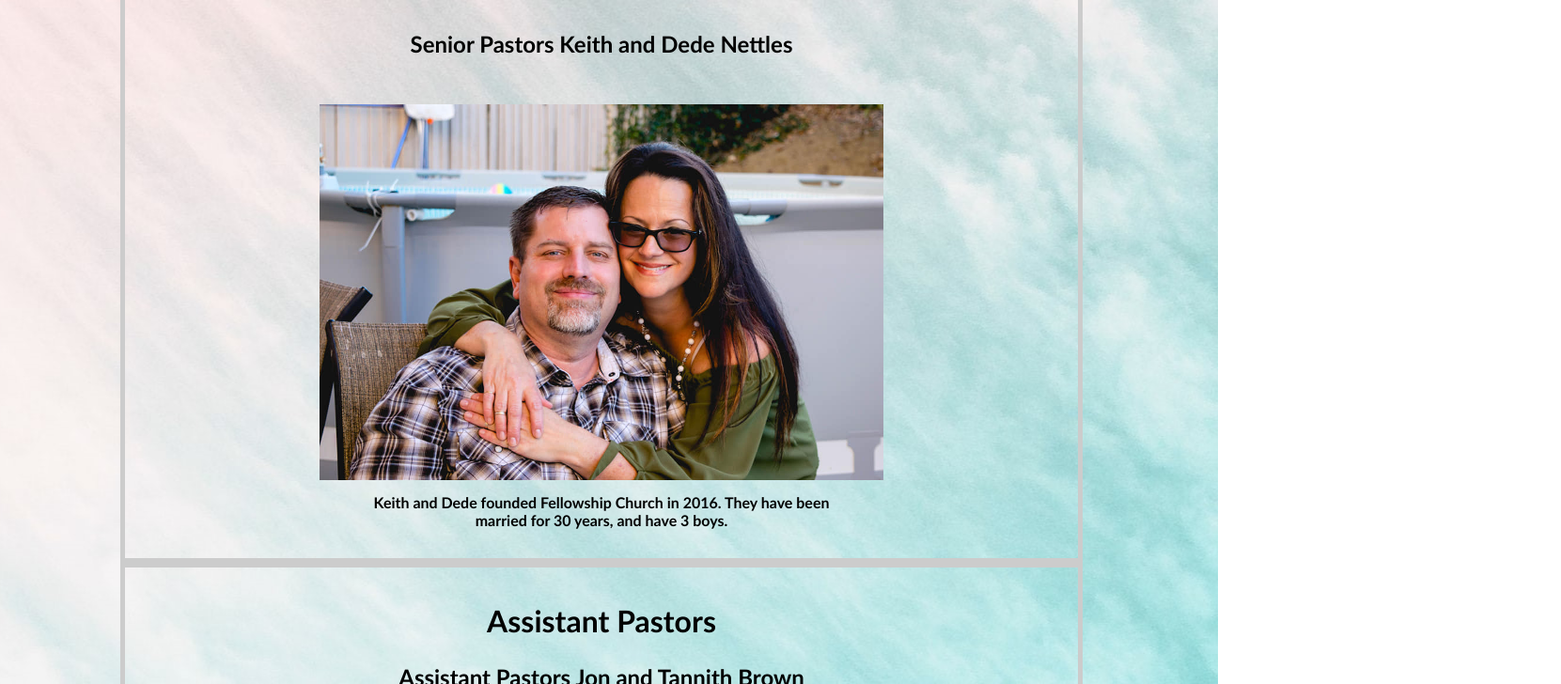
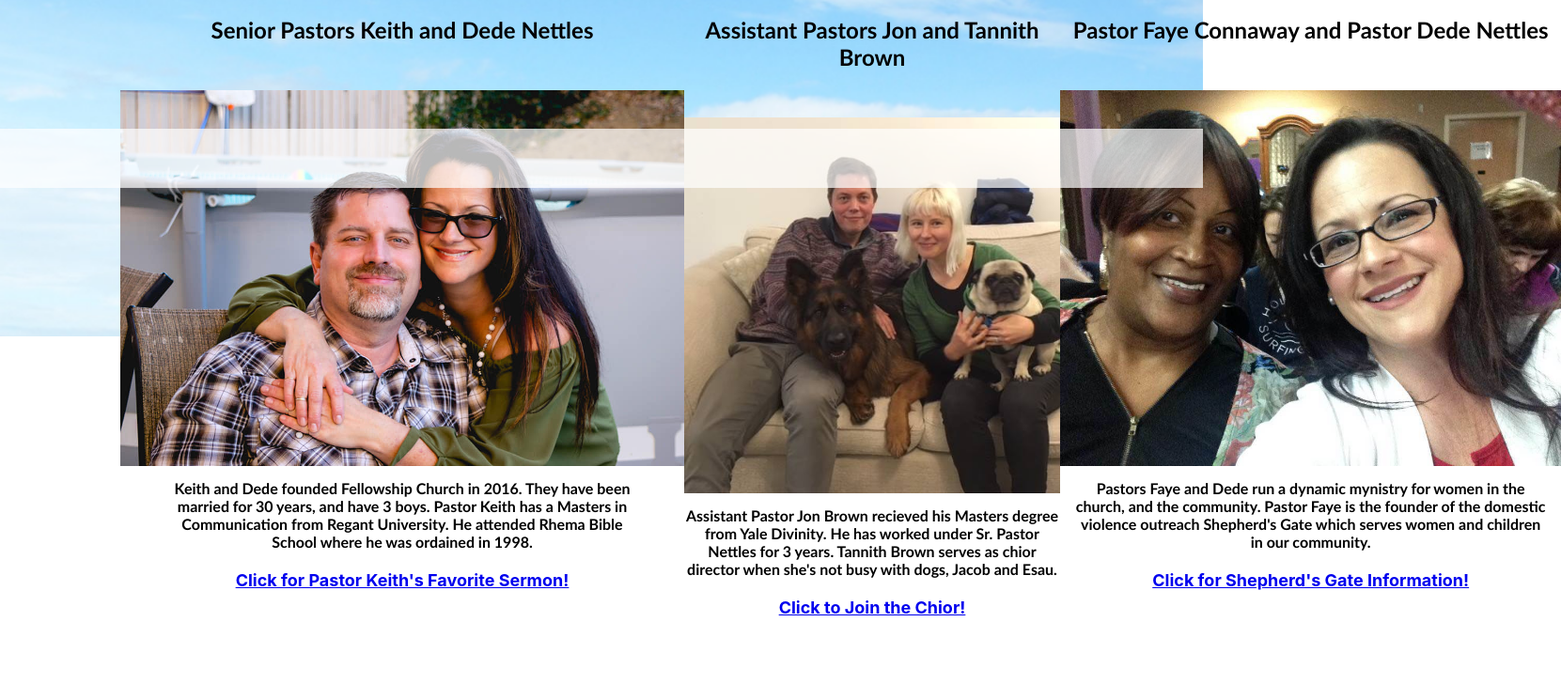
Before and after one commit to bethel-school-of-technology/Fellowship-Church-Website-Frontend, a React (Create React App) app: page /Our-Staff in a window 1280 px wide. Shown: the part 600-1328 px from the top of the page at 94% size, 1661 px wide, since content can reach past the window. Built offline with nearby package versions, Linux system fonts and the light colour scheme.

Commit message:
OurStaff Page Complete

```diff
--- a/src/index.css
+++ b/src/index.css
@@ -7,10 +7,8 @@ body {
   -webkit-font-smoothing: antialiased;
   -moz-osx-font-smoothing: grayscale;
 
-  background-image:url('./photos/tempBackcropped2.jpg');
-  background-position: top center;
-  background-repeat: no-repeat;
-  background-color: #ffffff;
+  background:url('./photos/sky.PNG') no-repeat;
+  background-size: 100%;
 }
 
 code {
--- a/src/screens/OurStaff.js
+++ b/src/screens/OurStaff.js
@@ -6,32 +6,38 @@ import Flexbox from 'flexbox-react';
 import '../styles/OurStaff.css';
 
 const OurStaff = () => (
-<div class="container1">
+<div class="flex-container">
     <div class="box1">
         <h2>Senior Pastors</h2>
         <p id="nametag"> Senior Pastors Keith and Dede Nettles</p>
         <img class="srpastors" src={srpastors} alt="seniorpastors"></img>
-        <p id="description">Keith and Dede founded Fellowship Church in 2016. They have been married for 30 years, and have 3 boys.</p>
+        <p id="description">Keith and Dede founded Fellowship Church in 2016. They have been married for 30 years, and have 3 boys. Pastor Keith has a Masters in Communication from Regant University. He attended Rhema Bible School where he was ordained in 1998. </p>
+        <a href="https://youtu.be/juCDFnel90E" target="_blank">Click for Pastor Keith's Favorite Sermon!</a>
     </div>
     <div class="box2">
         <h2>Assistant Pastors</h2>
         <p id="nametag">Assistant Pastors Jon and Tannith Brown</p>
         <img className="associate img-fluid" src={associate} alt=""></img>
         <p id="description">Assistant Pastor Jon Brown recieved his Masters degree from Yale Divinity. He has worked under Sr. Pastor Nettles for 3 years. Tannith Brown serves as chior director when she's not busy with dogs, Jacob and Esau.</p>
+        <a href="https://youtu.be/VPpd-6X3tEo" target="_blank">Click to Join the Chior!</a>
+
     </div>
     <div class="box3">
         <h2>Women's Pastors</h2>
         <p id="nametag">Pastor Faye Connaway and Pastor Dede Nettles</p>
         <img className="womenspastors img-fluid" src={womenspastors} alt=""></img>
         <p id="description">Pastors Faye and Dede run a dynamic mynistry for women in the church, and the community. Pastor Faye is the founder of the domestic violence outreach Shepherd's Gate which serves women and children in our community.</p>
-        <a href="http://www.shepherdsgate.org" target="_blank">Click for Shepherd's Gate Information</a>
+        <a href="http://www.shepherdsgate.org" target="_blank">Click for Shepherd's Gate Information!</a>
     </div>
 
     <div class="footer">
-
-    </div>
+        <p>Footer</p>
+</div>
 
 </div>
 )
 
+
+
+
 export default OurStaff;
--- a/src/styles/OurStaff.css
+++ b/src/styles/OurStaff.css
@@ -14,8 +14,13 @@ img {
     padding-bottom: 10px;
     height:400px;
     width: auto;
+  }
 
-  }
+a {
+    width: auto;
+    cursor: pointer;
+    transition: 0.3s;
+}
 
 P { text-align: center;
     font-size: small;
@@ -47,6 +52,13 @@ h2 {
 
 }
 
+.flex-container {
+    display: flex;
+    flex-direction: row;
+    padding-bottom: 150px;
+  }
+
+
 .box-1 {
     flex: 3;
     order: 3;
@@ -61,3 +73,14 @@ h2 {
     flex: 4;
     order: 4;
 }
+
+.footer {
+    position: fixed;
+    left: 0;
+    bottom: 0;
+    width: 100%;
+    background-color: white;
+    color: white;
+    text-align: center;
+    opacity: 0.7;
+ }
```
Also changed, not shown: src/photos/sky.PNG (added).
